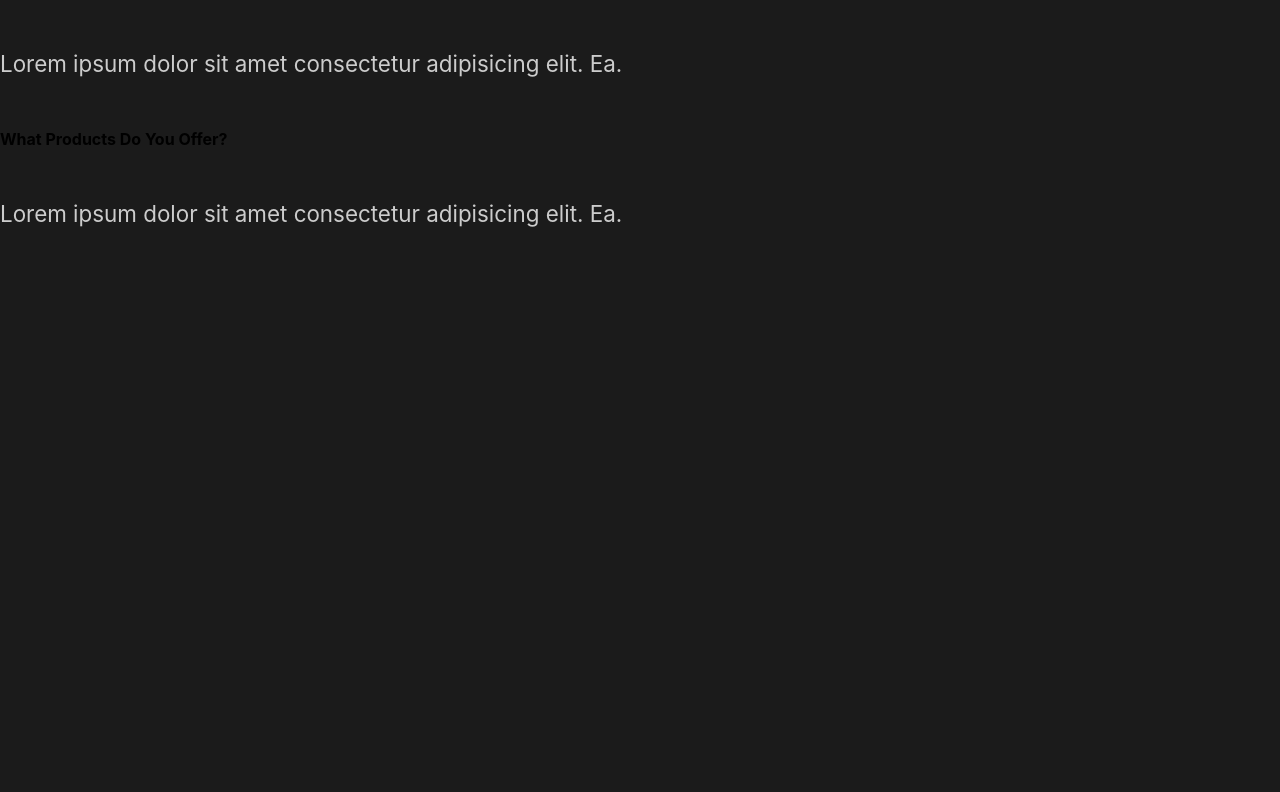
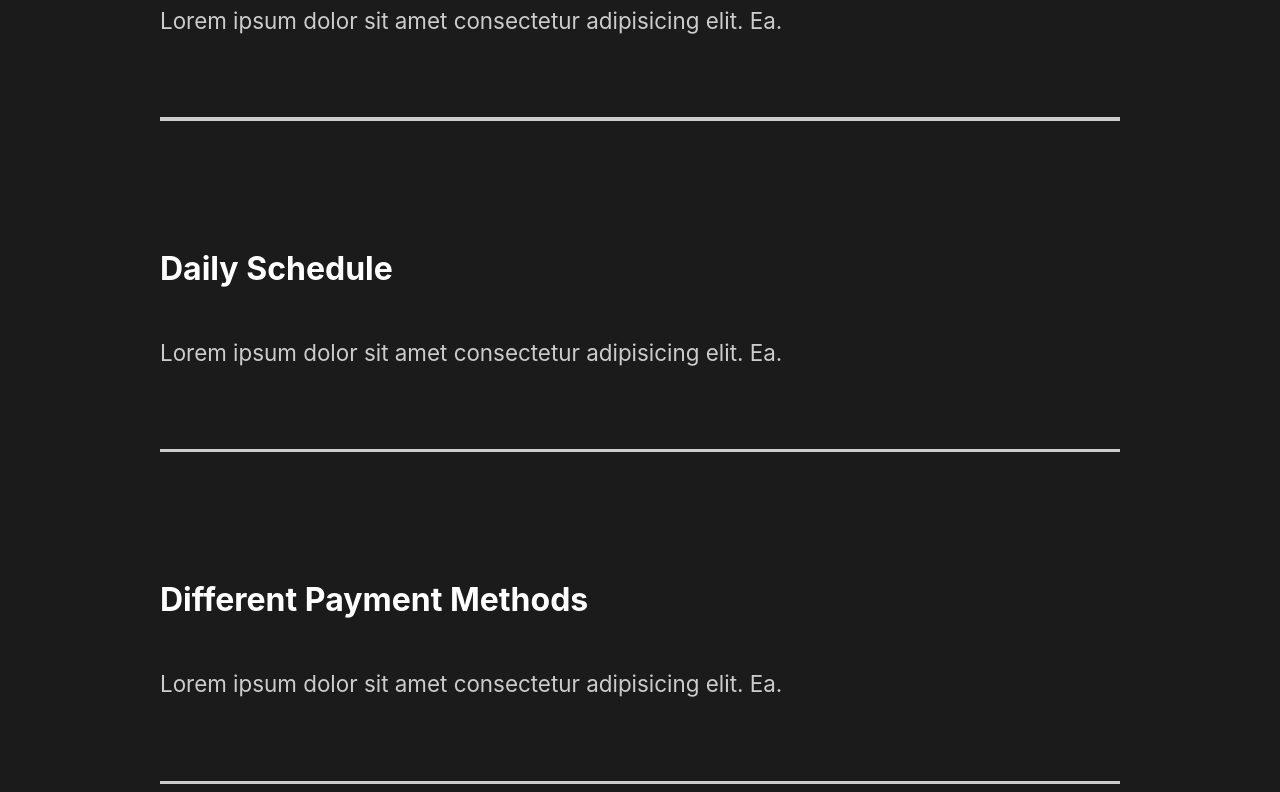
Before and after one commit to Simonm17/portfolio, a React (Create React App) app: page / in a window 1280 px wide. Shown: the part 2468-3260 px from the top of the page. Before the commit the page ends 2746 px from the top, so only its background shows below. Built offline with nearby package versions, Linux system fonts and the light colour scheme.

Commit message:
added Faq styling, modified globalstyle

```diff
--- a/src/components/FaqSection.js
+++ b/src/components/FaqSection.js
@@ -1,36 +1,68 @@
 import React from 'react';
-
+import styled from 'styled-components';
+import { About } from '../styles';
 
 const FaqSection = () => {
     return (
-        <div className="faq">
+        <Faq>
             <h2>Any Questions? <span>FAQ</span></h2>
             <div className="question">
                 <h4>How Do I Start?</h4>
                 <div className="answer">
                     <p>Lorem ipsum dolor sit amet consectetur adipisicing elit. Ea.</p>
                 </div>
+                <div className="faq-line" />
             </div>
             <div className="question">
                 <h4>Daily Schedule</h4>
                 <div className="answer">
                     <p>Lorem ipsum dolor sit amet consectetur adipisicing elit. Ea.</p>
                 </div>
+                <div className="faq-line" />
             </div>
             <div className="question">
                 <h4>Different Payment Methods</h4>
                 <div className="answer">
                     <p>Lorem ipsum dolor sit amet consectetur adipisicing elit. Ea.</p>
                 </div>
+                <div className="faq-line" />
             </div>
             <div className="question">
                 <h4>What Products Do You Offer?</h4>
                 <div className="answer">
                     <p>Lorem ipsum dolor sit amet consectetur adipisicing elit. Ea.</p>
                 </div>
+                <div className="faq-line" />
             </div>
-        </div>
+        </Faq>
     )
 }
 
+const Faq = styled(About)`
+    display: block;
+    span {
+        display: block;
+    }
+    h2 {
+        padding-bottom: 2rem;
+        font-weight: lighter;
+    }
+    .faq-line {
+        background: #cccccc;
+        height: 0.2rem;
+        margin: 2rem 0rem;
+        width: 100%;
+    }
+    .question {
+        padding: 3rem 0rem;
+        cursor: pointer;
+    }
+    .answer {
+        padding: 2rem 0rem;
+        p {
+            padding: 1rem 0rem;
+        }
+    }
+`;
+
 export default FaqSection;
--- a/src/components/GlobalStyle.js
+++ b/src/components/GlobalStyle.js
@@ -40,6 +40,7 @@
 
 h4{
     font-weight: bold;
+    font-size: 2rem;
 }
 
 span {
```
